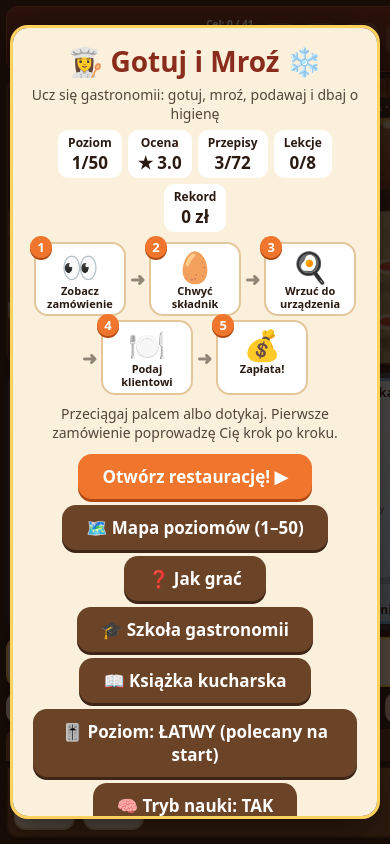
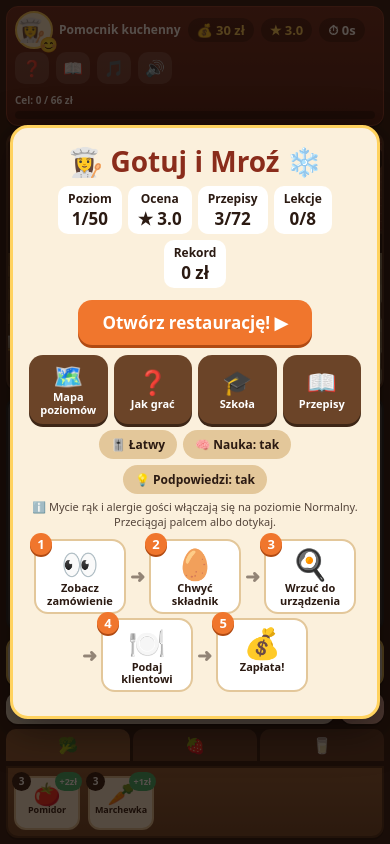
Before and after one commit to DominikSolorz/gotuj-i-mroz-prywatnosc, a website: page gotuj-i-mroz/index.html in a window 390 px wide. Drawn offline with Linux system fonts and the light colour scheme; animation ran at ten frames a second.

Commit message:
Napraw układ pionowy, menu na małych ekranach i zbalansuj cele poziomów
Co-Authored-By: Claude Sonnet 5.5 <noreply@anthropic.com>

```diff
--- a/gotuj-i-mroz/index.html
+++ b/gotuj-i-mroz/index.html
@@ -165,6 +165,22 @@ button{font:inherit;color:inherit}
 .lesson .rp{margin-left:auto;font-weight:900;color:#2e8b57}
 .expl{background:#fff0c9;border-radius:10px;padding:8px 10px;font-size:14px;text-align:left}
 .nav{display:flex;gap:8px;justify-content:center}
+@media (max-height:520px){.menuhow{display:none}#ovbox h1{font-size:22px}.stats{margin:4px 0}.bigbtn{padding:8px 20px;font-size:15px}}
+.mgrid{display:grid;grid-template-columns:repeat(4,1fr);gap:6px;margin:10px 0 6px}
+.mgrid button{background:#6b4428;color:#fff;border:0;border-radius:14px;padding:8px 2px;font-size:24px;line-height:1.1;box-shadow:0 3px 0 #3d2616;cursor:pointer}
+.mgrid small{display:block;font-size:11px;font-weight:800;margin-top:2px}
+.mset{display:flex;flex-wrap:wrap;gap:6px;justify-content:center}
+.mset button{background:#e3c79a;color:var(--ink);border:0;border-radius:999px;padding:6px 12px;font-size:12px;font-weight:800;cursor:pointer}
+@media (orientation:portrait){
+  .st .nm{font-size:clamp(8px,2.3vw,12px)}
+  .st .msg{font-size:9px}
+  #app{grid-template-columns:minmax(0,1fr)}
+  #hud{flex-wrap:wrap;row-gap:3px}
+  .goal{order:20;flex:1 1 100%}
+  .chef div{display:block}
+  .chef small{display:none}
+  .st .what{display:none}
+}
 .how{display:flex;flex-wrap:wrap;align-items:stretch;justify-content:center;gap:4px;margin:10px 0}
 .how .hs{background:#fff;border:2px solid #e3c79a;border-radius:14px;padding:6px 6px 4px;width:92px;position:relative}
 .how .hs i{position:absolute;left:-6px;top:-8px;background:var(--accent);color:#fff;border-radius:50%;width:22px;height:22px;font-style:normal;font-weight:900;font-size:13px;display:flex;align-items:center;justify-content:center;box-shadow:0 2px 0 #b04a12}
@@ -481,7 +497,7 @@ function load(){try{const d=JSON.parse(localStorage.getItem(SAVE_KEY)||"null");i
 function save(){try{localStorage.setItem(SAVE_KEY,JSON.stringify({coins:S.coins,day:S.day,best:S.best,rep:S.rep,sound:S.sound,music:S.music,hints:S.hints,up:S.up,learn:S.learn,done:S.done,quizOK:S.quizOK,quizTot:S.quizTot,easy:S.easy,tutDone:S.tutDone,maxLv:S.maxLv,stars:S.stars}));}catch(e){}}
 const unlocked=()=>RECIPES.filter(r=>r.day<=S.day);
 const usedIng=()=>{const s=new Set();unlocked().forEach(r=>r.ing.forEach(i=>s.add(i)));return s;};
-const target=()=>Math.round((45+9*S.day)*(S.easy?.75:1));
+const target=()=>Math.round((80+8*S.day)*(S.easy?.75:1));
 const maxPat=()=>Math.min(180,Math.max(70,180-S.day*2.3))*(1+.15*S.up.pat)*(S.easy?1:.8); // klient czeka do 3 minut
 const maxQ=()=>{const n=S.day<5?3:S.day<15?4:5;return S.easy?Math.min(n,4):n;};
 const rnd=a=>a[Math.floor(Math.random()*a.length)];
@@ -762,7 +778,7 @@ function tick(dt){
     S.spawn-=dt;
     if(S.spawn<=0){
       if(S.q.length<maxQ()){S.q.push(makeCust());sfx.door();dirty=true;}
-      S.spawn=(Math.max(6,16-S.day*.2)+Math.random()*4)/(1+(S.rep-3)*.08)*(S.easy?1.3:1)*(S.event&&S.event.type==="rush"?.5:1);
+      S.spawn=(Math.max(6,13-S.day*.18)+Math.random()*3)/(1+(S.rep-3)*.08)*(S.easy?1.15:1)*(S.event&&S.event.type==="rush"?.5:1);
     }
   }
   for(let i=S.q.length-1;i>=0;i--){
@@ -814,7 +830,7 @@ function reviews(){
 function endDay(){
   S.running=false;
   const tg=target(),ok=S.earned>=tg;
-  const stars=S.earned>=tg*2?3:S.earned>=tg*1.5?2:ok?1:0;
+  const stars=S.earned>=tg*1.9?3:S.earned>=tg*1.4?2:ok?1:0;
   const before=unlocked().length;
   if(S.earned>S.best)S.best=S.earned;
   S.stars[S.day]=Math.max(S.stars[S.day]||0,stars);S.lastLevel=S.day;
@@ -894,11 +910,11 @@ function showEnd(){
     <div class="stars">${"⭐".repeat(stars)}${"☆".repeat(3-stars)}</div>
     <div class="stats"><div>Zarobek<b>${S.earned} zł</b></div><div>Cel<b>${tg} zł</b></div><div>Obsłużeni<b>${S.served}</b></div><div>Stracone<b>${S.lost}</b></div><div>Ocena<b>★ ${S.rep.toFixed(1)}</b></div>${S.learn?`<div>Incydenty<b>${S.incidents}</b></div>`:""}</div>
     ${S.learn?`<p class="sub">💡 Czy wiesz, że ${rnd(TIPS)}</p>`:""}
+    <button class="bigbtn" data-act="startday">${ok?(S.day>=50&&S.stars[50]?"Zagraj jeszcze raz ▶":"Poziom "+S.day+" ▶"):"Powtórz poziom ▶"}</button>
+    <button class="bigbtn alt" data-act="map">🗺️ Mapa poziomów</button>
     ${ok&&fresh.length?`<p><b>🔓 Nowe przepisy!</b></p><div class="newr">${fresh.map(r=>`<span>${r.e} ${r.name}</span>`).join("")}</div>`:""}
     <p><b>💬 Opinie gości</b></p>${revs.map(r=>`<div class="review">„${r.t}” <small>— ${r.who} ${"⭐".repeat(r.s)}</small></div>`).join("")}
-    ${shopHTML()}
-    <button class="bigbtn" data-act="startday">${ok?(S.day>=50&&S.stars[50]?"Zagraj jeszcze raz ▶":"Poziom "+S.day+" ▶"):"Powtórz poziom ▶"}</button>
-    <button class="bigbtn alt" data-act="map">🗺️ Mapa poziomów</button>`);
+    ${shopHTML()}`);
 }
 
 /* ============ SCENA ============ */
@@ -1363,20 +1379,13 @@ function menu(){
   menuMode=true;
   const known=unlocked().length;
   overlay(`<h1>👩‍🍳 Gotuj i Mroź ❄️</h1>
-    <p class="sub">Ucz się gastronomii: gotuj, mroź, podawaj i dbaj o higienę</p>
     <div class="stats"><div>Poziom<b>${S.day}/50</b></div><div>Ocena<b>★ ${S.rep.toFixed(1)}</b></div><div>Przepisy<b>${known}/${RECIPES.length}</b></div><div>Lekcje<b>${S.done.length}/${LESSONS.length}</b></div><div>Rekord<b>${S.best} zł</b></div></div>
-    ${howStrip()}
-    <p class="sub">Przeciągaj palcem albo dotykaj. Pierwsze zamówienie poprowadzę Cię krok po kroku.</p>
     <button class="bigbtn" data-act="startday">${S.day>1?"Kontynuuj — poziom "+S.day:"Otwórz restaurację!"} ▶</button>
-    <button class="bigbtn alt" data-act="map">🗺️ Mapa poziomów (1–50)</button>
-    <button class="bigbtn alt" data-act="how">❓ Jak grać</button>
-    <button class="bigbtn alt" data-act="school">🎓 Szkoła gastronomii</button>
-    <button class="bigbtn alt" data-act="book">📖 Książka kucharska</button>
-    <button class="bigbtn alt" data-act="easy">🎚️ Poziom: ${S.easy?"ŁATWY (polecany na start)":"NORMALNY"}</button>
-    <button class="bigbtn alt" data-act="learn">🧠 Tryb nauki: ${S.learn?"TAK":"NIE"}</button>
-    <button class="bigbtn alt" data-act="hints">💡 Podpowiedzi: ${S.hints?"TAK":"NIE (tryb szefa)"}</button>`);
-}
-
+    <div class="mgrid"><button data-act="map">🗺️<small>Mapa poziomów</small></button><button data-act="how">❓<small>Jak grać</small></button><button data-act="school">🎓<small>Szkoła</small></button><button data-act="book">📖<small>Przepisy</small></button></div>
+    <div class="mset"><button data-act="easy">🎚️ ${S.easy?"Łatwy":"Normalny"}</button><button data-act="learn">🧠 Nauka: ${S.learn?"tak":"nie"}</button><button data-act="hints">💡 Podpowiedzi: ${S.hints?"tak":"nie"}</button></div>
+    <p class="sub" style="margin:6px 0 0;font-size:11px">ℹ️ Mycie rąk i alergie gości włączają się na poziomie Normalny. Przeciągaj palcem albo dotykaj.</p>
+    <div class="menuhow">${howStrip()}</div>`);
+}
 /* ============ START ============ */
 document.addEventListener("pointerdown",e=>{
   S.idle=0;hideHandHint();
```
Also changed, not shown: gotuj-i-mroz/www/index.html (+27 -18 lines), gotuj-i-mroz/store/play/tablet-10/1-kolejka-i-przepis.png, gotuj-i-mroz/store/play/tablet-10/2-alergia-i-higiena.png, gotuj-i-mroz/store/play/tablet-10/3-szkola-gastronomii.png, gotuj-i-mroz/store/play/tablet-10/4-pytanie-dnia.png, gotuj-i-mroz/store/play/tablet-7/1-kolejka-i-przepis.png, gotuj-i-mroz/store/play/tablet-7/3-szkola-gastronomii.png, 10 other files.
